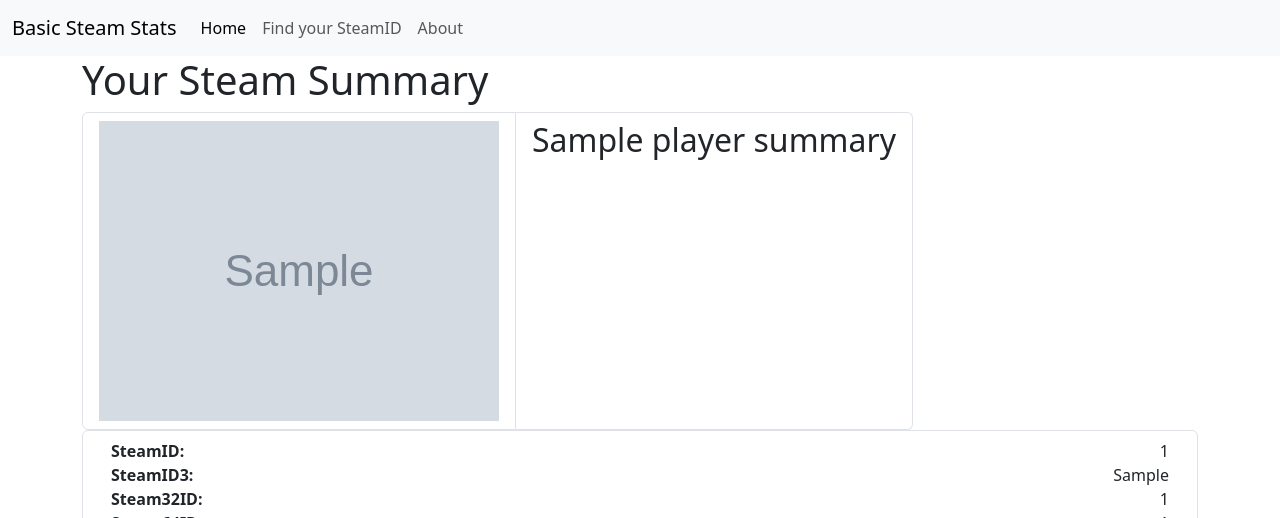
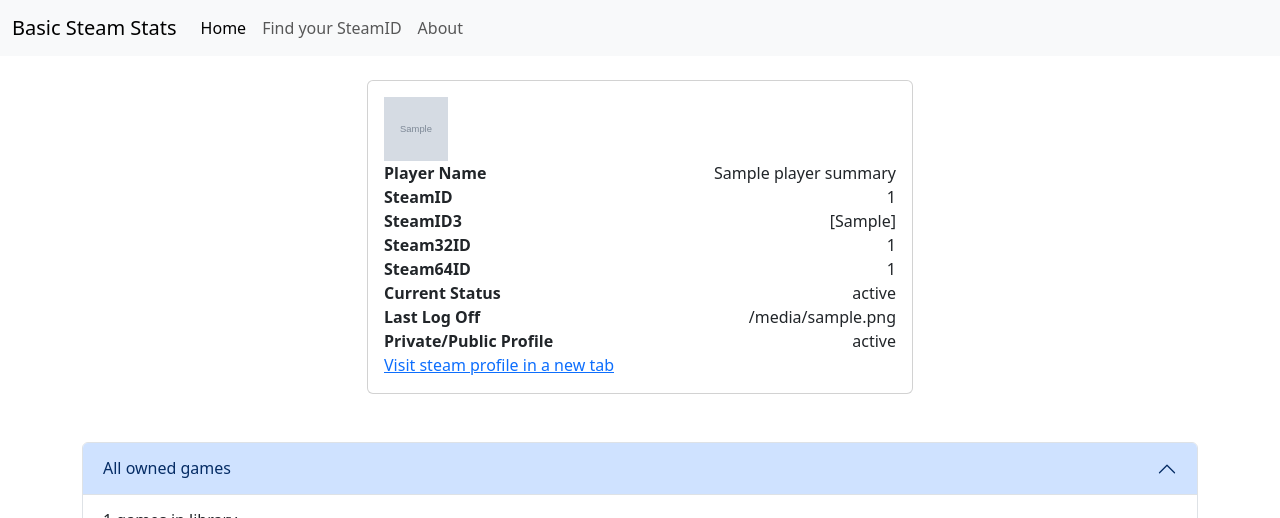
Before and after one commit to jakobfrederikson/steamstats, a Django app: template stats/templates/stats/detail.html in a window 1280 px wide. Shown: the top 518 px of the page. Run offline with Django 5.2, Linux system fonts and the light colour scheme; the template is opened without the code that fills it: most values are stand-ins (such as "Sample title", 1, 10 or a date in 2020); grey boxes marked "Sample" are stand-in pictures; grey boxes are pictures that could not be loaded.

Commit message:
Edit player profile card

```diff
--- a/stats/services.py
+++ b/stats/services.py
@@ -60,3 +60,7 @@ def get_steam_user_owned_games(steam_id64):
 
 def sort_by_playtime(e: OwnedGamesDTO):
     return e.playtime_forever
+
+
+# TODO:
+# 1. add support for http://api.steampowered.com/IPlayerService/GetSteamLevel/v1/?key=KEYHERE1&steamid=STEAMIDHERE
--- a/stats/templates/stats/detail.html
+++ b/stats/templates/stats/detail.html
@@ -1,77 +1,49 @@
 {% extends "base_generic.html" %}
 {% block title_status %} | {{ player_summary.personaname }} stats {% endblock %}
 {% block content %}
-<h1>Your Steam Summary</h1>
-<div>
-  <ul class="list-group list-group-horizontal">
-    <li class="list-group-item">
-      <img src="{{ player_summary.avatarfull }}" />
-    </li>
-    <li class="list-group-item">
-      <strong><h2>{{ player_summary.personaname }}</h2></strong>
-    </li>
-  </ul>
-  <ul class="list-group">
-    <li class="list-group-item">
-      <div class="container">
-      <div class="row">
-        <div class="col">
-          <strong>SteamID:</strong>
+
+
+<div class="row justify-content-center mt-4 mb-4">
+  <div class="col-md-6">
+    <div class="card">
+      <div class="card-body">
+        <img src="{{ player_summary.avatarfull }}" style="height: 64px; width: 64px;">
+        <div class="d-flex justify-content-between">
+          <span><strong>Player Name</strong></span>
+          <span>{{ player_summary.personaname }}</span>
         </div>
-        <div class="col text-end">{{ steam_ids.steamid }}</div>
-      </div>
-      <div class="row">
-        <div class="col">
-          <strong>SteamID3:</strong>
+        <div class="d-flex justify-content-between">
+          <span><strong>SteamID</strong></span>
+          <span>{{ steam_ids.steamid }}</span>
         </div>
-        <div class="col text-end">{{ steam_ids.steamid3 }}</div>
-      </div>
-      <div class="row justify-content-md-center">
-        <div class="col">
-          <strong>Steam32ID:</strong>
+        <div class="d-flex justify-content-between">
+          <span><strong>SteamID3</strong></span>
+          <span>[{{ steam_ids.steamid3 }}]</span>
         </div>
-        <div class="col text-end">{{ steam_ids.steam32id }}</div>
-      </div>
-      <div class="row justify-content-md-center">
-        <div class="col">
-          <strong>Steam64ID:</strong>
+        <div class="d-flex justify-content-between">
+          <span><strong>Steam32ID</strong></span>
+          <span>{{ steam_ids.steam32id }}</span>
         </div>
-        <div class="col text-end">{{ steam_ids.steam64id }}</div>
+        <div class="d-flex justify-content-between">
+          <span><strong>Steam64ID</strong></span>
+          <span>{{ steam_ids.steam64id }}</span>
+        </div>
+        <div class="d-flex justify-content-between">
+          <span><strong>Current Status</strong></span>
+          <span>{{ player_summary.personastate }}</span>
+        </div>
+        <div class="d-flex justify-content-between">
+          <span><strong>Last Log Off</strong></span>
+          <span>{{ player_summary.lastlogoff }}</span>
+        </div>
+        <div class="d-flex justify-content-between">
+          <span><strong>Private/Public Profile</strong></span>
+          <span>{{ player_summary.profilestate }}</span>
+        </div>
+        <span><strong=><a href="{{ player_summary.profileurl }}" target="_blank">Visit steam profile in a new tab</a></strong>
       </div>
     </div>
-    </li>
-    <li class="list-group-item">
-      <strong
-        ><a href="{{ player_summary.profileurl }}" target="_blank"
-          >Steam Profile</a
-        ></strong
-      >
-    </li>
-    <li class="list-group-item">
-      <strong>Current Status:</strong>
-      {% if player_summary.personastate == 0 %}
-      <span class="text-secondary">0 - Offline</span>
-      {% elif player_summary.personastate == 1 %}
-      <span class="text-success">1 - Online</span>
-      {% elif player_summary.personastate == 2 %}
-      <span class="text-danger">2 - Busy</span>
-      {% elif player_summary.personastate == 3 %}
-      <span class="text-warning">3 - Away</span>
-      {% elif player_summary.personastate == 4 %}
-      <span class="text-primary">4 - Snooze</span>
-      {% elif player_summary.personastate == 5 %}
-      <span class="text-warning">5 - Looking to trade</span>
-      {% elif player_summary.personastate == 6 %}
-      <span class="text-primary-emphasis">6 - Looking to play</span>
-      {% endif %}
-    </li>
-    <li class="list-group-item">
-      <strong>Last online:</strong> {{ player_summary.lastlogoff|default:'Unknown' }}
-    </li>
-    <li class="list-group-item">
-      <strong>Visibility state:</strong> {{ player_summary.communityvisibilitystate }}
-    </li>
-  </ul>
+  </div>
 </div>
 
 <br />
@@ -80,7 +52,7 @@
   <div class="accordion" id="owned_games_accordion">
     <div class="accordion-item">
       <h1 class="accordion-header">
-        <button class="accordion-button" type="button" data-bs-toggle="collapse" data-bs-target="#collapseOne" aria-expanded="false" aria-controls="collapseOne">
+        <button class="accordion-button" type="button" data-bs-toggle="collapse" data-bs-target="#collapseOne" aria-controls="collapseOne">
           All owned games
         </button>
       </h1>
--- a/stats/views.py
+++ b/stats/views.py
@@ -40,7 +40,7 @@ def detail(request, steam_id):
             'player_summary': player_summary,
             'owned_games': owned_games,
         }
-        # re-render the page with new context
+
         return render(request, 'stats/detail.html', context=context)
     except InvalidSteamID:
         # send back to index advising Steam ID not valid
```
Also changed, not shown: stats/models.py (+17 -1 lines), stats/templates/index.html (+9 -5 lines).
